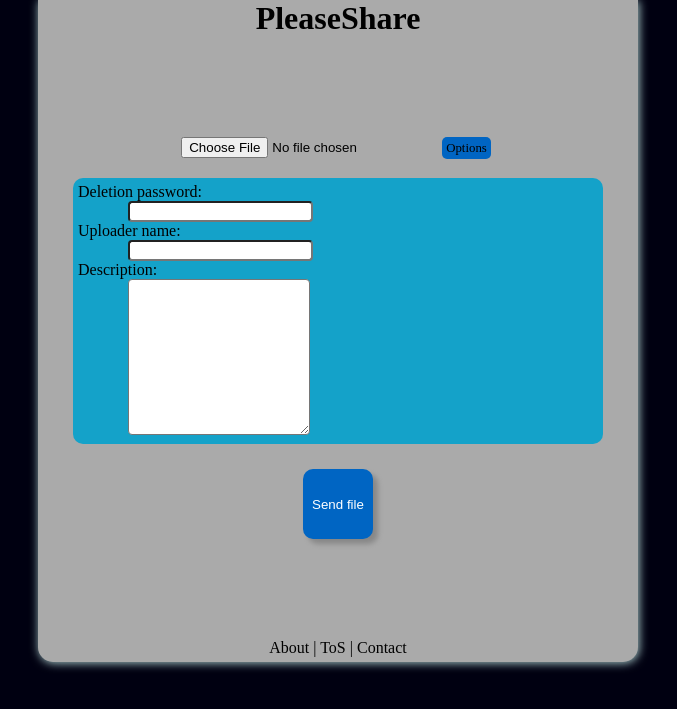
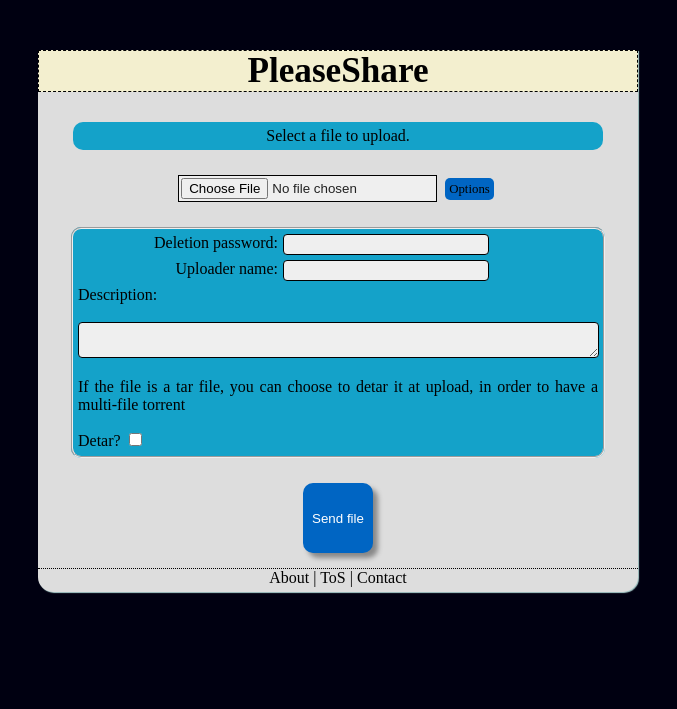
Before and after one commit to mathieui/pleaseshare, a Django app: template please/pleaseshare/templates/home.html in a window 1280 px wide, after a click on "Options". Shown: the top 709 px of the page, without its empty margins (302-979 px from the left). Run offline with Django 3.2, Linux system fonts and the light colour scheme; the template is opened without the code that fills it, so the values that code supplies are empty; parts of the project's set-up code (start-up, migrations or seed data) failed here and were passed over.

Commit message:
[enh] Worked on the UI a little bit

```diff
--- a/please/pleaseshare/templates/base.html
+++ b/please/pleaseshare/templates/base.html
@@ -6,7 +6,11 @@
         <link rel="stylesheet" href="/static/style.css" type="text/css"/>
     </head>
     <body>
-        {% block header %}<a href="{% url home %}"><h1>PleaseShare</h1></a>{% endblock %}
+        <header>
+        {% block header %}
+            <a href="{% url home %}"><h1>PleaseShare</h1></a>
+        {% endblock %}
+        </header>
         {% block body %}{% endblock %}
         {% block footer %}<footer><a title="About" href="{% url About %}">About</a> | <a title="Terms of Service" href="{% url ToS %}">ToS</a> | <a title="Contact" href="{% url Contact %}">Contact</a></footer>{% endblock %}
     </body>
--- a/please/pleaseshare/templates/home.html
+++ b/please/pleaseshare/templates/home.html
@@ -8,6 +8,8 @@
 <p class="info-ok">{{msg_ok}}</p>
 {% endif %}
 
+<p id="infos" style="text-align: center">Select a file to upload.</p>
+
 <form method="post" action="/upload/" enctype="multipart/form-data" id="sendform">
     {% csrf_token %}
     <p class="center">
@@ -15,17 +17,18 @@
         <a href="#options" id="optionsa">Options</a>
         <br/>
     </p>
-    <div class="options center" id="options">
-        <label for="delete">Deletion password:</label>
-        <br/><input type="password" id="delete" name="delete"/>
+    <fieldset class="options center" id="options">
+        <label for="delete" class="classiclabel">Deletion password:</label>
+        <input type="password" id="delete" name="delete" class="classicinput"/>
         <br/>
-        <label for="user">Uploader name:</label>
-        <br/><input type="text" name="user" id="user"/>
+        <label for="user" class="classiclabel">Uploader name:</label>
+        <input type="text" name="user" id="user" class="classicinput"/>
         <br/>
-        <label for="description">Description:</label>
-        <br/><textarea rows="10" cols="20" name="description" id="description"></textarea>
-        <br/>
-    </div>
+        <label for="description" class="clear">Description:</label>
+        <br/><textarea name="description" id="description"></textarea>
+        <p>If the file is a tar file, you can choose to detar it at upload, in order to have a multi-file torrent</p>
+        Detar? <input type="checkbox" name="detar"/>
+    </fieldset>
     <p class="center">
     <input type="submit" id="send" value="Send file">
     </p>
--- a/please/static/style.css
+++ b/please/static/style.css
@@ -1,30 +1,37 @@
 html {
     background: #001;
 }
+
 body {
     width: 600px;
-    background: #AAA;
+    background: #DDD;
     margin: auto;
+    margin-top: 50px;
     border-bottom-right-radius: 15px;
     border-bottom-left-radius: 15px;
-    box-shadow: 1px 1px 10px #ACC;
+    box-shadow: 1px 1px 1px #ACC;
 }
+
 h1 {
     margin: auto;
     text-align: center;
     margin-top: 0px;
 }
+
 a {
     text-decoration: none;
     color: black;
 }
+
 h2 {
-    color: white;
+    color: black;
     text-align: center;
 }
+
 p {
     text-align: justify;
 }
+
 pre {
     margin: auto;
     padding: 4px;
@@ -34,15 +41,38 @@ pre {
     width: 400px;
 }
 
+input, textarea {
+    border: 1px solid black;
+    color: #222;
+    padding: 2px;
+    background: #efefef;
+    margin-bottom: 5px;
+}
+
+textarea {
+    width: 99%;
+    margin: auto;
+}
+
+header {
+    text-align: center;
+    font-size: 110%;
+    border: 1px dashed;
+    background: #f3efcf;
+}
+
 footer {
     margin: auto;
     text-align: center;
     padding-bottom: 5px;
+    border-top: 1px dotted black;
 }
+
 footer a {
     color: #000;
     text-decoration: none;
 }
+
 footer a:hover {
     text-decoration: underline;
 }
@@ -70,21 +100,11 @@ footer a:hover {
     border-radius: 10px;
     box-shadow: 5px 5px 5px #888;
 }
+
 #send:hover {
     text-decoration: underline;
 }
-.center {
-    margin: auto;
-    display: block;
-    text-align: center;
-}
 
-.info-important {
-    background: red;
-}
-.info-ok {
-    background: green;
-}
 #optionsa {
     border-radius: 5px;
     margin: 4px;
@@ -94,6 +114,7 @@ footer a:hover {
     text-decoration: none;
     font-size: 80%;
 }
+
 #options {
     display: none;
     margin: auto;
@@ -107,7 +128,6 @@ footer a:hover {
 }
 
 #options input,textarea {
-    margin-left: 50px;
     border-radius: 4px;
 }
 
@@ -125,14 +145,51 @@ footer a:hover {
     text-decoration: none;
     box-shadow: 5px 5px 5px #888;
 }
+
 #download:active {
     padding: 2px;
     margin-bottom: 53px;
 }
+
+#sendform {
+    padding-bottom: 10px;
+    padding-top: 10px;
+}
+
+.center {
+    margin: auto;
+    display: block;
+    text-align: center;
+}
+
+.info-important {
+    background: red;
+}
+
+.info-ok {
+    background: green;
+}
+
 .key {
     color: #FFF;
 }
-#sendform {
-    padding-bottom: 100px;
-    padding-top: 100px;
+
+.classiclabel {
+    width: 200px;
+    display: block;
+    float: left;
+    text-align: right !important;
 }
+
+.classicinput {
+    width: 200px;
+    margin-left: 5px;
+    display: block;
+    float: left;
+}
+
+.clear {
+    clear: both;
+    display: block;
+    margin: 0px;
+}
```
